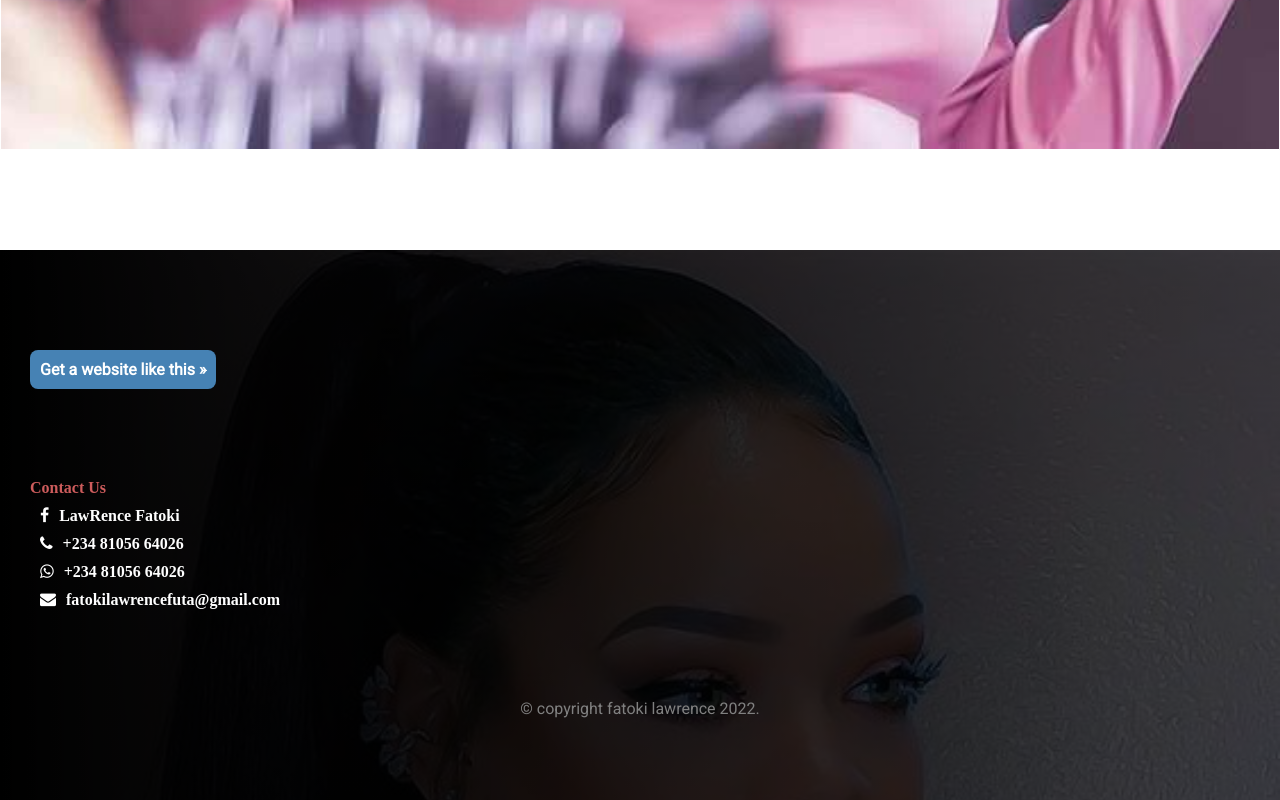
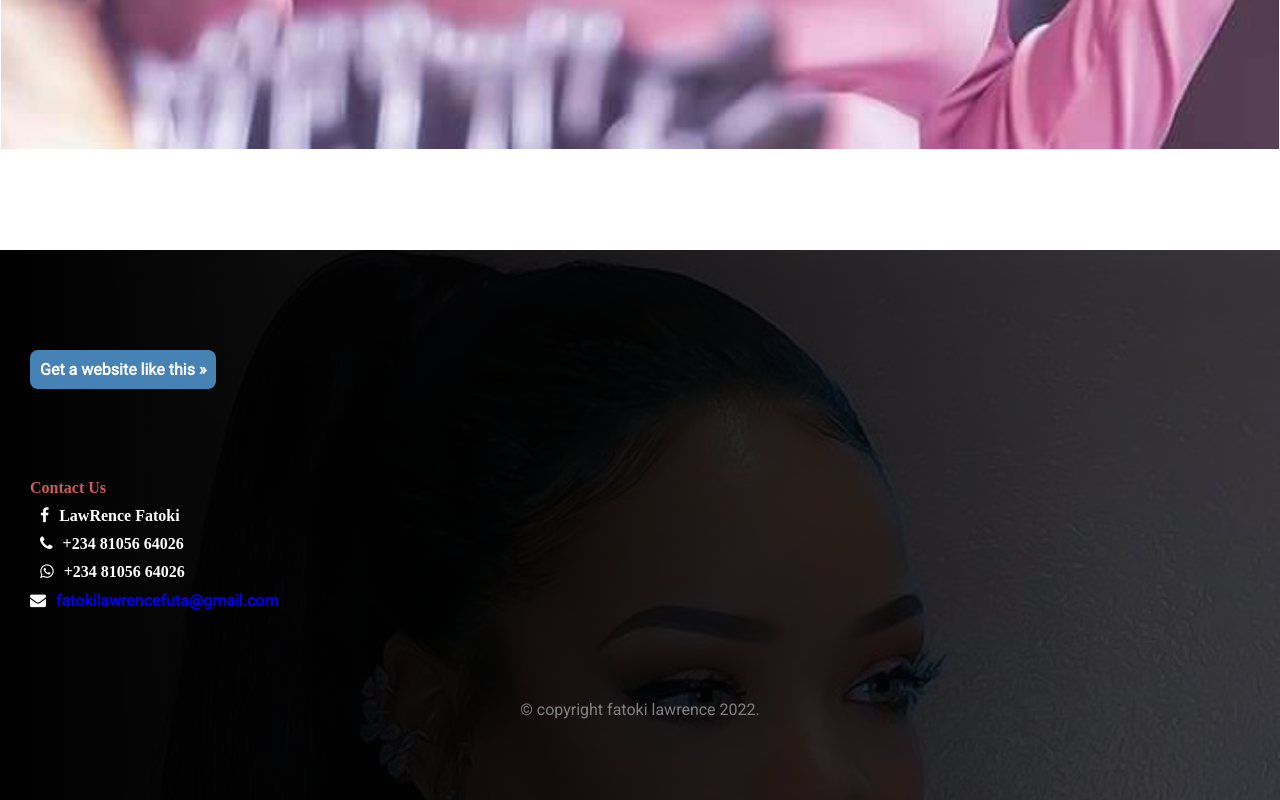
Before and after one commit to birthdayforyou/demo, a plain HTML site: page index.html in a window 1280 px wide. Shown: the part 8606-9406 px from the top of the page. Drawn offline with Linux system fonts and the light colour scheme; a web font is replaced by a local one.

Commit message:
Update index.html

```diff
--- a/index.html
+++ b/index.html
@@ -82,7 +82,7 @@
 				<a href="https://www.facebook.com/lawrenze.fatoki" ><div><span class="fa fa-facebook"></span>LawRence Fatoki</div></a>
 				<a href="tel:+2348105664026" ><div><span class="fa fa-phone"></span>+234 81056 64026</div></a>
 				<a href="https://wa.me/message/BKQASSEBUOKMM1" ><div><span class="fa fa-whatsapp"></span>+234 81056 64026</div></a>
-				<div><span class="fa fa-envelope"></span>fatokilawrencefuta@gmail.com</div>
+				<a href="mailto: fatokilawrence2002@gmail.com"><span class="fa fa-envelope"></span>fatokilawrencefuta@gmail.com</a>
 			</div>
 
 			<div class="copyright">&copy copyright fatoki lawrence 2022.</div>
```
